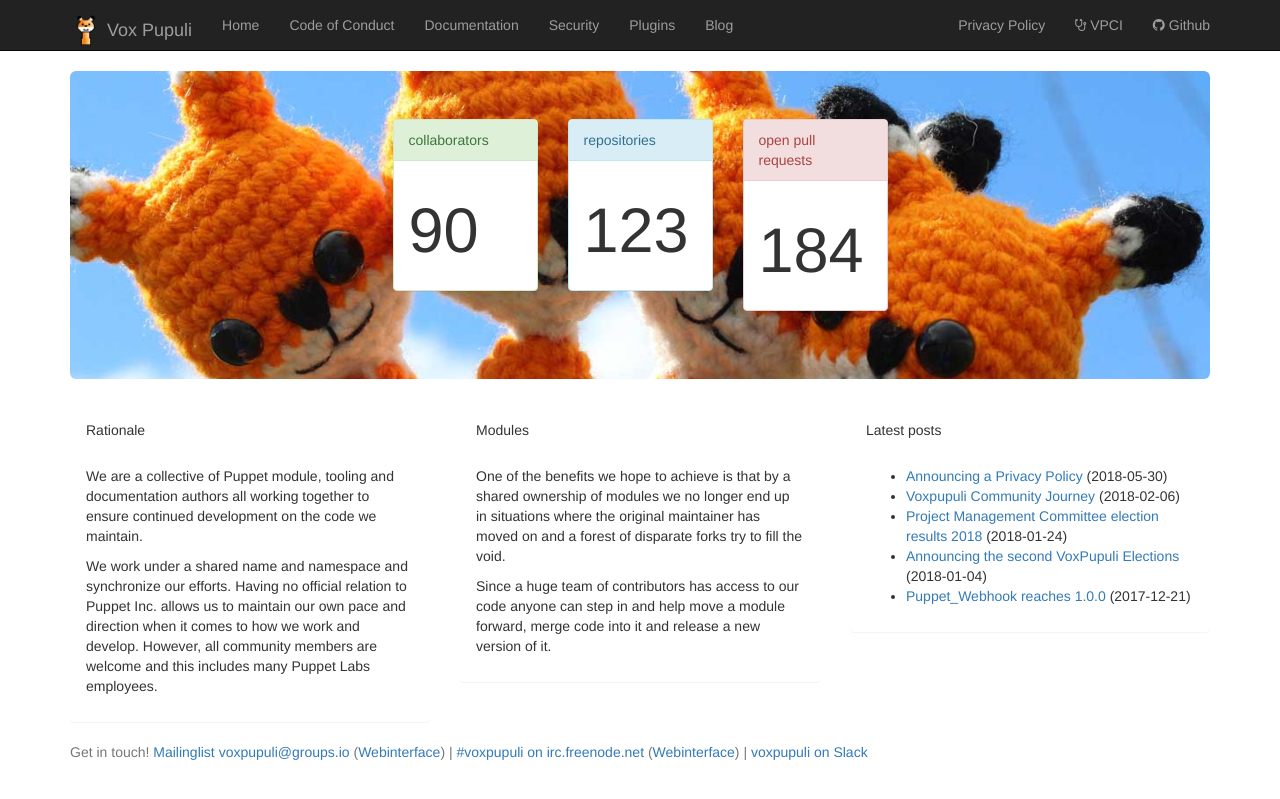
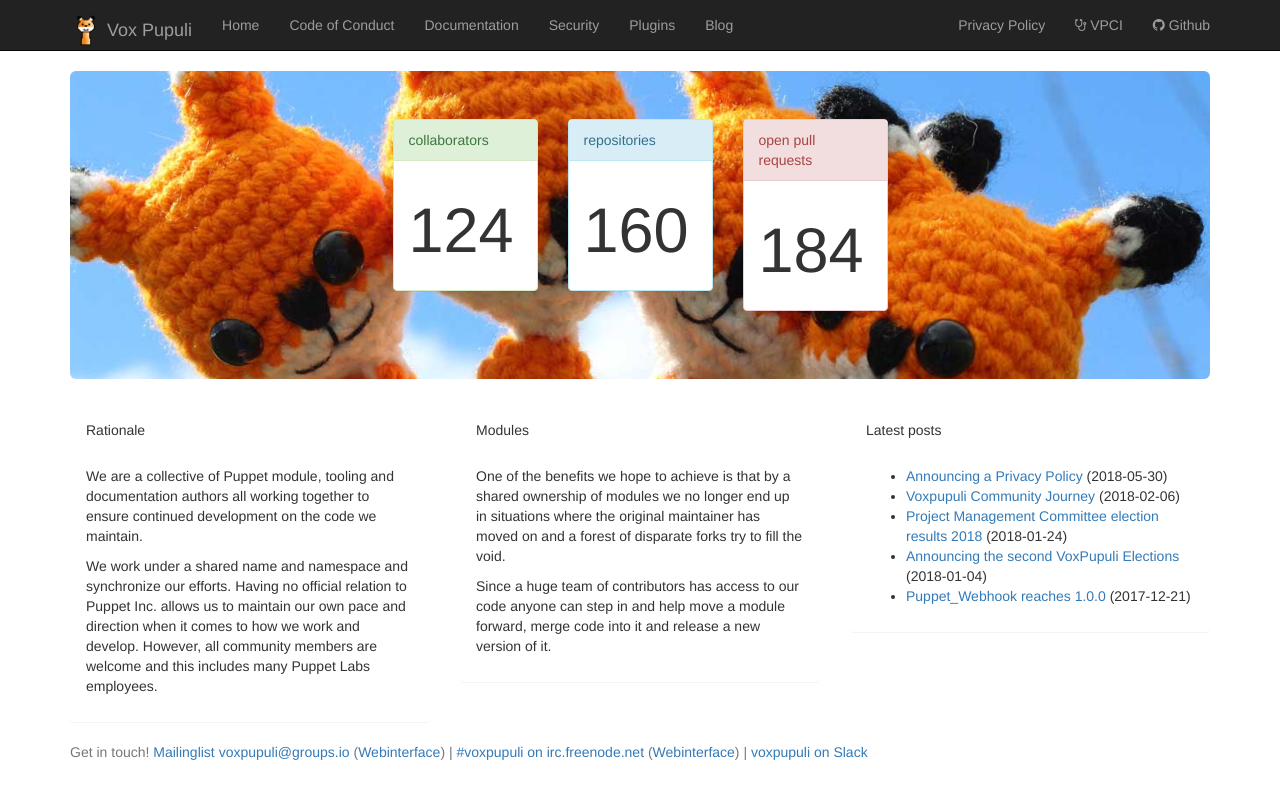
Before and after one commit to voxpupuli/voxpupuli.github.io, a Jekyll site: the page built from index.html, in a window 1280 px wide. Shown: the top 799 px of the page. Built offline with Jekyll 4.4.1, drawn with Linux system fonts in a browser that asks for light colours; nearby versions of some CDN libraries.

Commit message:
update stats on the frontpage

```diff
--- a/index.html
+++ b/index.html
@@ -9,7 +9,7 @@
         collaborators
       </div>
       <div class="panel-body">
-        <h1 id="members-count">90</h1>
+        <h1 id="members-count">124</h1>
       </div>
     </div>
   </div>
@@ -19,7 +19,7 @@
         repositories
       </div>
       <div class="panel-body">
-        <h1 id="repository-count">123</h1>
+        <h1 id="repository-count">160</h1>
       </div>
     </div>
   </div>
```
